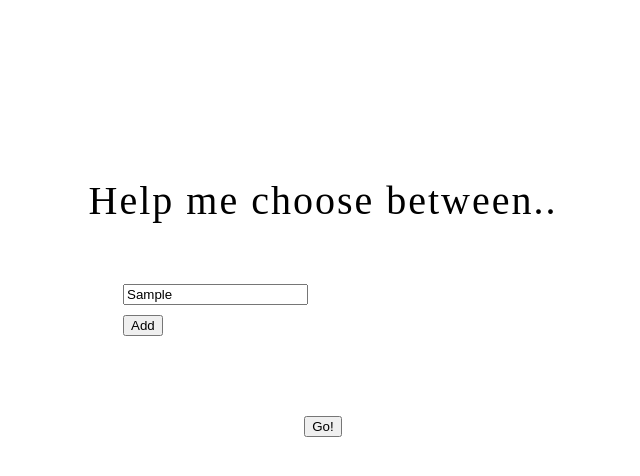
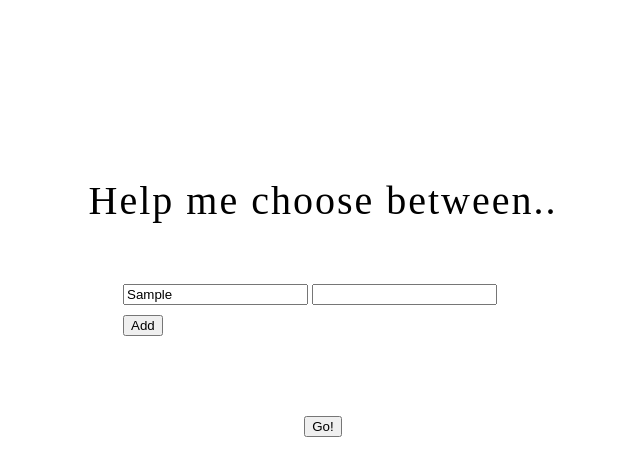
Before and after one commit to Mel08/help-me-choose, a plain HTML site: page index.html in a window 1280 px wide. Both pictures are taken after typing "Sample" into the empty fields and a click on the button "Add". Shown: the whole page, without its empty margins (317-957 px from the left). Drawn offline with nearby package versions, Linux system fonts and the light colour scheme.

Commit message:
JavaScript

```diff
--- a/index.html
+++ b/index.html
@@ -13,6 +13,20 @@
       </div>
       <button class="addOption">Add</button>
     </div>
+    <div class="resultSection"></div>
     <button>Go!</button>
+
+    <script src="https://code.jquery.com/jquery-3.3.1.min.js"></script>
+    <script>
+    $(function(){
+      $('.resultSection').hide()
+
+      var add_option = function(){
+        $('.inputs').append('<input></input>')
+      }
+
+      $('.addOption').click(add_option)
+      })
+    </script>
  </body>
 </html>
```
